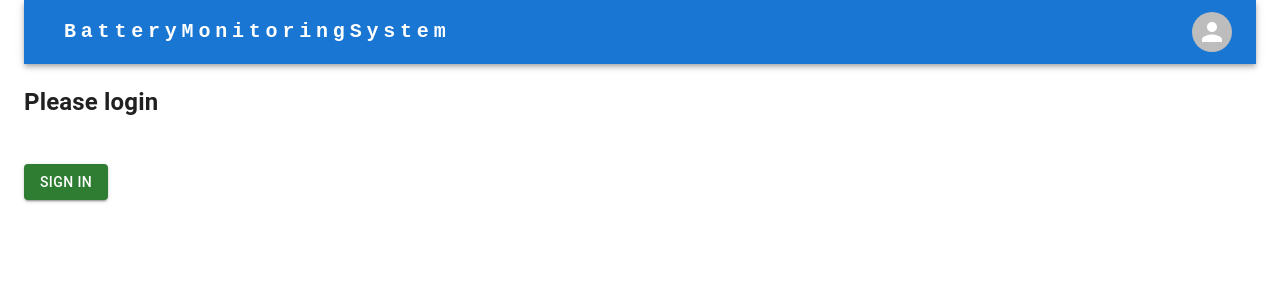
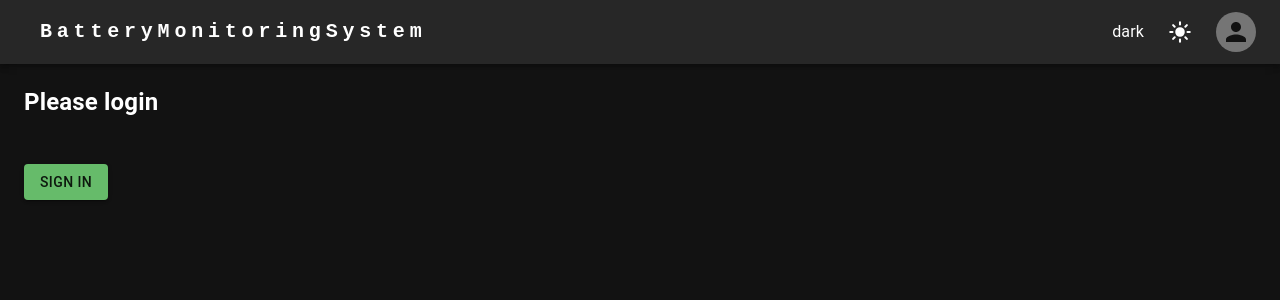
Before and after one commit to Miki-Herman/battery-monitoring-system, a Next.js app in the folder client/: page / in a window 1280 px wide. Shown: the top 300 px of the page. Built offline with nearby package versions, Linux system fonts and the light colour scheme; no server answers; some icons are missing.

Commit message:
feat - dark/light theme + header responsiveness

```diff
--- a/client/package.json
+++ b/client/package.json
@@ -18,6 +18,7 @@
     "package.json": "^0.0.0",
     "react": "^19.0.0",
     "react-dom": "^19.0.0",
+    "react-icons": "^5.5.0",
     "sass": "^1.86.3"
   },
   "devDependencies": {
--- a/client/src/app/components/header/header.tsx
+++ b/client/src/app/components/header/header.tsx
@@ -14,9 +14,17 @@ import Tooltip from "@mui/material/Tooltip";
 import MenuItem from "@mui/material/MenuItem";
 import CircularProgress from "@mui/material/CircularProgress";
 import AdbIcon from "@mui/icons-material/Adb";
+import ThemeToggle from "@/app/components/themeToggle";
+import {useMediaQuery} from "@mui/material";
 
-function Header() {
+export type HeaderProps = {
+    ColorModeContext: React.Context<{ toggleColorMode: () => void;}>,
+}
+
+const Header = (props: HeaderProps) => {
     const { data: session, status } = useSession();
+    const mobileCheck = useMediaQuery('(max-width: 500px)');
+    const { ColorModeContext } = props
     const [anchorElUser, setAnchorElUser] = React.useState<null | HTMLElement>(null);
 
     const handleOpenUserMenu = (event: React.MouseEvent<HTMLElement>) => {
@@ -81,17 +89,10 @@ function Header() {
 
                     {/* Right side: email and avatar */}
                     <Box sx={{ display: "flex", alignItems: "center", gap: 2 }}>
-                        {session && (
-                            <Typography
-                                variant="body1"
-                                sx={{
-                                    color: "white",
-                                    display: { xs: "none", md: "block" }, // Hide email on small screens
-                                }}
-                            >
-                                {userEmail}
-                            </Typography>
+                        {session && !mobileCheck && (
+                            <Typography>Signed in as {userEmail}</Typography>
                         )}
+                        <ThemeToggle ColorModeContext={ ColorModeContext }/>
                         <Tooltip title="Open profile settings">
                             <IconButton onClick={handleOpenUserMenu} sx={{ p: 0 }}>
                                 {status === "loading" ? (
--- /dev/null
+++ b/client/src/app/components/themeToggle/index.ts
@@ -0,0 +1 @@
+export { default } from './themeToggle';
--- /dev/null
+++ b/client/src/app/components/themeToggle/themeToggle.tsx
@@ -0,0 +1,31 @@
+import { IconButton, Typography, useMediaQuery, useTheme} from "@mui/material";
+import {IoMoon, IoSunny} from "react-icons/io5";
+import React from "react";
+
+export type ThemeToggleProps = {
+    ColorModeContext : React.Context<{ toggleColorMode: () => void; } >,
+}
+
+const ThemeToggle = (props: ThemeToggleProps) => {
+    const mobileCheck = useMediaQuery('(max-width: 500px)');
+    const { ColorModeContext = React.createContext( {toggleColorMode: () => {} })} = props;
+    const theme = useTheme();
+    const colorMode = React.useContext(ColorModeContext);
+
+    return (
+        <>
+            {!mobileCheck && (
+                <Typography>{theme.palette.mode}</Typography>
+            )}
+            <IconButton onClick={colorMode.toggleColorMode} color="inherit">
+                {theme.palette.mode === "dark" ? (
+                    <IoSunny size={24} />
+                ) : (
+                    <IoMoon size={24} />
+                )}
+            </IconButton>
+        </>
+    )
+}
+
+export default ThemeToggle;
--- a/client/src/app/layout.tsx
+++ b/client/src/app/layout.tsx
@@ -1,8 +1,16 @@
 "use client";
 
 import { Geist, Geist_Mono } from "next/font/google";
-import { SessionProvider} from "next-auth/react";
-import {CssBaseline} from "@mui/material";
+import { SessionProvider } from "next-auth/react";
+import {
+    createTheme,
+    CssBaseline,
+    ThemeProvider,
+} from "@mui/material";
+import React from "react";
+import darkTheme from "@/theme/darkTheme";
+import lightTheme from "@/theme/lightTheme";
+import Header from "./components/header";
 
 const geistSans = Geist({
     variable: "--font-geist-sans",
@@ -14,19 +22,54 @@ const geistMono = Geist_Mono({
     subsets: ["latin"],
 });
 
+// Create the color mode context
+const ColorModeContext = React.createContext({ toggleColorMode: () => {} });
+
 export default function RootLayout({
                                        children,
                                    }: Readonly<{
     children: React.ReactNode;
 }>) {
+    const [mode, setMode] = React.useState<'light' | 'dark'>('dark');
+
+    const colorMode = React.useMemo(
+        () => ({
+            toggleColorMode: () => {
+                setMode((prevMode) => (prevMode === 'light' ? 'dark' : 'light'));
+            },
+        }),
+        [],
+    );
+
+    const darkThemeChosen = React.useMemo(
+        () =>
+            createTheme({
+                ...darkTheme,
+            }),
+            [mode],
+    );
+
+    const lightThemeChosen = React.useMemo(
+        () =>
+            createTheme({
+                ...lightTheme,
+            }),
+        [mode],
+    );
+
     return (
-    <html lang="en">
+        <>
+        <ColorModeContext.Provider value={colorMode}>
+            <ThemeProvider theme={mode === 'dark' ? darkThemeChosen : lightThemeChosen}>
                 <SessionProvider>
-            <CssBaseline/>
+                    <CssBaseline />
+                    <Header ColorModeContext={ColorModeContext} />
                     <body className={`${geistSans.variable} ${geistMono.variable} antialiased`}>
                     {children}
                     </body>
                 </SessionProvider>
-    </html>
+            </ThemeProvider>
+        </ColorModeContext.Provider>
+        </>
     );
 }
--- a/client/src/app/page.tsx
+++ b/client/src/app/page.tsx
@@ -2,7 +2,6 @@
 
 import {useSession} from "next-auth/react";
 
-import Header from "@/app/components/header";
 import Dashboard from "@/app/dashboard/dashboard";
 import Login from "@/app/components/login";
 
@@ -14,7 +13,6 @@ const Home: React.FC  = () => {
 
     return (
         <main className={scss.main}>
-            <Header />
             {
                 session && (
                     <>
--- a/client/src/theme/darkTheme.ts
+++ b/client/src/theme/darkTheme.ts
@@ -1,15 +1,15 @@
 import {ThemeOptions} from "@mui/material";
 
-const lightTheme: ThemeOptions = {
+const darkTheme: ThemeOptions = {
     palette: {
-        mode: "light",
+        mode: "dark",
         primary: {
-            main: "#ffff00",
+            main: "#ff0000",
         },
         secondary: {
-            main: "#ff8400",
+            main: "#7000ff",
         }
     }
 }
 
-export default lightTheme;
+export default darkTheme;
--- a/client/src/theme/lightTheme.ts
+++ b/client/src/theme/lightTheme.ts
@@ -1,15 +1,15 @@
 import {ThemeOptions} from "@mui/material";
 
-const darkTheme: ThemeOptions = {
+const lightTheme: ThemeOptions = {
     palette: {
-        mode: "dark",
+        mode: "light",
         primary: {
-            main: "#ff0000",
+            main: "#ffff00",
         },
         secondary: {
-            main: "#7000ff",
+            main: "#ff8400",
         }
     }
 }
 
-export default darkTheme;
+export default lightTheme;
```
Lines whose indentation alone changed are shown as unchanged.
